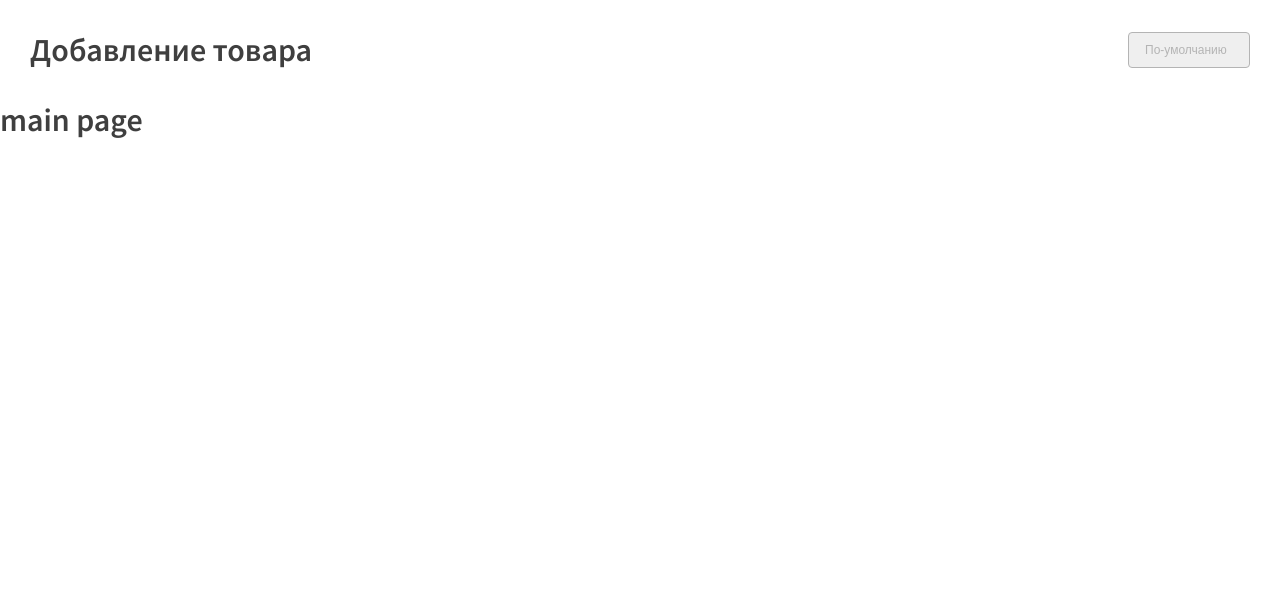
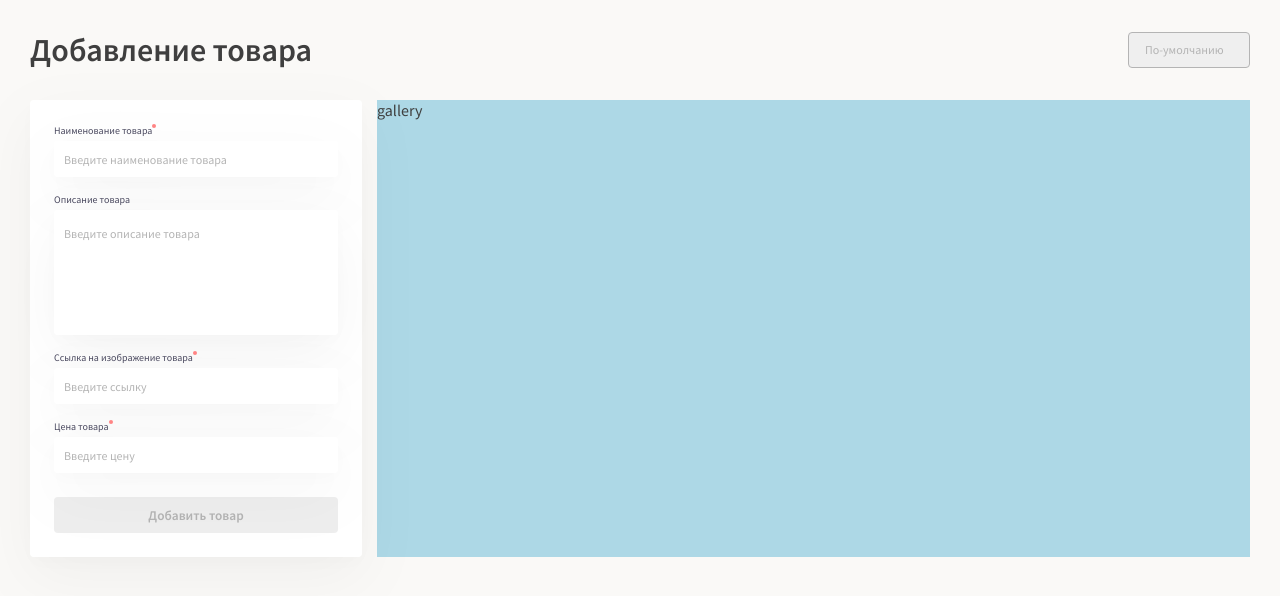
Before and after one commit to IsaAgverdiev/idaproject-test, a Vue app: page / in a window 1280 px wide. Shown: the top 596 px of the page. Built offline with nearby package versions, Linux system fonts and the light colour scheme.

Commit message:
feat: add form-add-photo

```diff
--- /dev/null
+++ b/src/components/FormAddPhoto.vue
@@ -0,0 +1,107 @@
+<template>
+  <form class="form">
+    <div class="form__item">
+      <label class="form__label form__label--req">Наименование товара</label>
+      <input
+        type="text"
+        class="form__input"
+        placeholder="Введите наименование товара"
+      />
+    </div>
+    <div class="form__item">
+      <label class="form__label">Описание товара</label>
+      <textarea
+        class="form__input form__textarea"
+        placeholder="Введите описание товара"
+      ></textarea>
+    </div>
+    <div class="form__item">
+      <label class="form__label form__label--req"
+        >Ссылка на изображение товара</label
+      >
+      <input class="form__input" placeholder="Введите ссылку" />
+    </div>
+    <div class="form__item">
+      <label class="form__label form__label--req">Цена товара</label>
+      <input class="form__input" placeholder="Введите цену" />
+    </div>
+    <button class="form__btn btn">Добавить товар</button>
+  </form>
+</template>
+
+<script>
+export default {};
+</script>
+
+<style lang="scss">
+@import "@/styles/main.scss";
+
+.form {
+  flex-basis: 332px;
+  padding: 24px;
+  margin-right: 15px;
+  border-radius: 4px;
+  filter: drop-shadow(0px 20px 30px rgba(0, 0, 0, 0.04)) drop-shadow(0px 6px 10px rgba(0, 0, 0, 0.02));
+  background: #fff;
+
+  &__item {
+    display: flex;
+    flex-direction: column;
+    justify-content: start;
+  filter: drop-shadow(0px 20px 30px rgba(0, 0, 0, 0.04)) drop-shadow(0px 6px 10px rgba(0, 0, 0, 0.02));
+
+  }
+
+  &__item + &__item {
+    margin-top: 16px;
+  }
+
+  &__label {
+    font-size: 10px;
+    color: $text-label;
+    margin-bottom: 4px;
+  }
+
+  &__label--req {
+    position: relative;
+    &::after {
+      content: "";
+      position: absolute;
+      top:0;
+      width: 4px;
+      height: 4px;
+      background: $red;
+      border-radius: 50%;
+    }
+  }
+
+  &__input {
+    padding: 16px 10px;
+    border-radius: 4px;
+    height: 36px;
+    border: none;
+    transition:0,3s;
+  }
+
+  &__input:focus {
+    outline: 1px solid $text-placeholder;
+    transition:0,3s;
+  }
+
+  &__input::placeholder {
+    font-size: 12px;
+    color: $text-placeholder;
+    font-family: "Source Sans Pro", sans-serif;
+  }
+
+  &__textarea {
+    width: 100%;
+    height: 125px;
+    resize: none;
+  }
+
+  &__btn {
+    margin-top: 24px;
+  }
+}
+</style>
--- /dev/null
+++ b/src/components/GalleryPhoto.vue
@@ -0,0 +1,16 @@
+<template>
+  <div class="gallery">gallery</div>
+</template>
+
+<script>
+export default {};
+</script>
+
+<style lang="scss">
+@import "@/styles/main.scss";
+
+.gallery {
+  background: lightblue;
+  flex-grow: 1;
+}
+</style>
--- a/src/components/Header.vue
+++ b/src/components/Header.vue
@@ -21,7 +21,7 @@ export default {};
 @import "@/styles/main.scss";
 
 .header {
-  padding: 30px 15px;
+  padding: 30px 0;
 
   &__inner {
     display: flex;
@@ -32,7 +32,7 @@ export default {};
   &__filter {
     display: inline-block;
     font-size: 12px;
-    color: $text-palceholder;
+    color: $text-placeholder;
     max-width: 122px;
     width: 100%;
     height: 36px;
@@ -40,6 +40,7 @@ export default {};
     border-radius: 4px;
     border: 1px solid #b4b4b4;
     outline: none;
+    font-family: "Source Sans Pro", sans-serif;
 
     -webkit-appearance: none;
     -moz-appearance: none;
--- a/src/pages/Main.vue
+++ b/src/pages/Main.vue
@@ -1,11 +1,33 @@
 <template>
   <Header />
-  <h1>main page</h1>
+  <section class="main">
+    <div class="container">
+      <div class="main__inner">
+        <FormAddPhoto />
+        <GalleryPhoto />
+      </div>
+    </div>
+  </section>
 </template>
 
 <script>
 import Header from "@/components/Header.vue";
-export default { components: { Header } };
+import FormAddPhoto from "@/components/FormAddPhoto.vue";
+import GalleryPhoto from "@/components/GalleryPhoto.vue";
+export default { components: { Header, FormAddPhoto, GalleryPhoto } };
 </script>
 
-<style lang="scss"></style>
+<style lang="scss">
+@import "@/styles/main.scss";
+
+.main {
+  &__inner {
+    display: flex;
+    justify-content: space-between;
+    &__inner:first-child {
+      flex-grow: 0;
+      flex-shrink: 1;
+    }
+  }
+}
+</style>
--- a/src/styles/_variables.scss
+++ b/src/styles/_variables.scss
@@ -1,2 +1,6 @@
 $text-color: #3f3f3f;
-$text-palceholder: #b4b4b4;
+$text-label: #49485e;
+$text-placeholder: #b4b4b4;
+
+$red: #ff8484;
+$green: #7BAE73;
--- a/src/styles/main.scss
+++ b/src/styles/main.scss
@@ -15,6 +15,10 @@ body {
   color: $text-color;
 }
 
+body {
+  background: #FAF9F7;
+}
+
 h1,
 h2,
 h3,
@@ -27,5 +31,44 @@ h6 {
 .container {
   max-width: 100%;
   width: 100%;
-  padding: 0 15px;
+  padding: 0 30px;
 }
+
+input,
+button,
+textarea, {
+  font-family: "Source Sans Pro", sans-serif;
+}
+
+.btn {
+  outline:none;
+  border: none;
+  background: #eeeeee;
+  max-width:100%;
+  width: 100%;
+  height: 36px;
+  border-radius: 4px;
+  font-weight:600;
+  color:$text-placeholder;
+      transition:0,3s;
+
+}
+
+.btn.active {
+  background: $green;
+  color:#fff;
+}
+
+.btn.active:hover {
+  background: lighten($green, 5);
+  color:#fff;
+      transition:0,3s;
+
+}
+
+
+.btn.active:active {
+  background: $green;
+  color:#fff;
+      transition:0,3s;
+}
```
